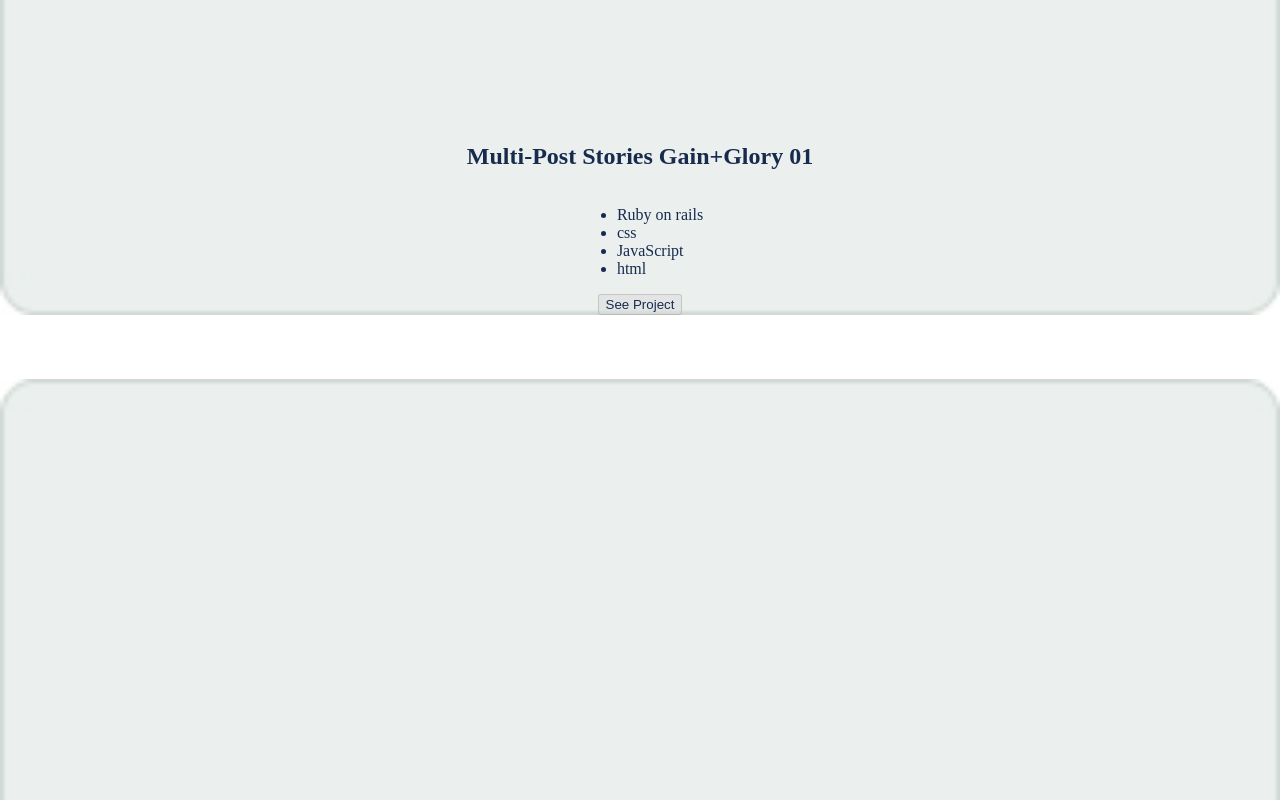
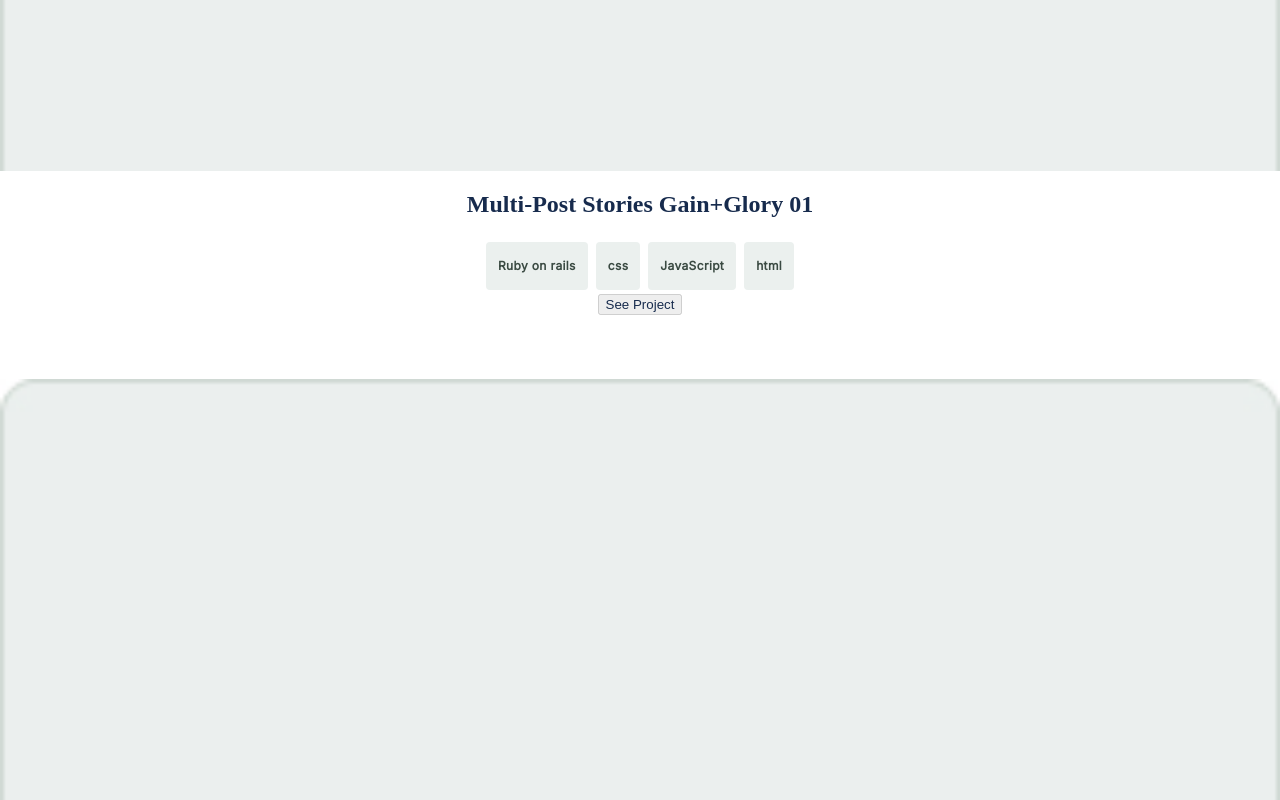
Before and after one commit to carlosmuerto/Portfolio, a website: page index.html in a window 1280 px wide. Shown: the part 2320-3120 px from the top of the page. Drawn offline with Linux system fonts and the light colour scheme.

Commit message:
Add styling card tag

```diff
--- a/css/style.css
+++ b/css/style.css
@@ -183,4 +183,33 @@ section#works .card-body {
   flex-direction: column;
   justify-content: space-between;
   align-items: center;
+  background-color: #fff;
 }
+
+section#works .card-body ul {
+  margin: 0;
+  padding: 0;
+  list-style: none;
+  display: flex;
+  justify-content: center;
+  align-items: center;
+  flex-wrap: wrap;
+}
+
+section#works .card-body li {
+  margin: 4px;
+  padding: 8px 12px;
+  height: 32px;
+  background: #ebf0ee;
+  border-radius: 4px;
+
+  /* fount */
+  font-family: 'Inter', sans-serif;
+  font-style: normal;
+  font-weight: 600;
+  font-size: 12px;
+  line-height: 32px;
+  letter-spacing: 0.03em;
+  color: #3a4a42;
+  text-align: center;
+}
```
